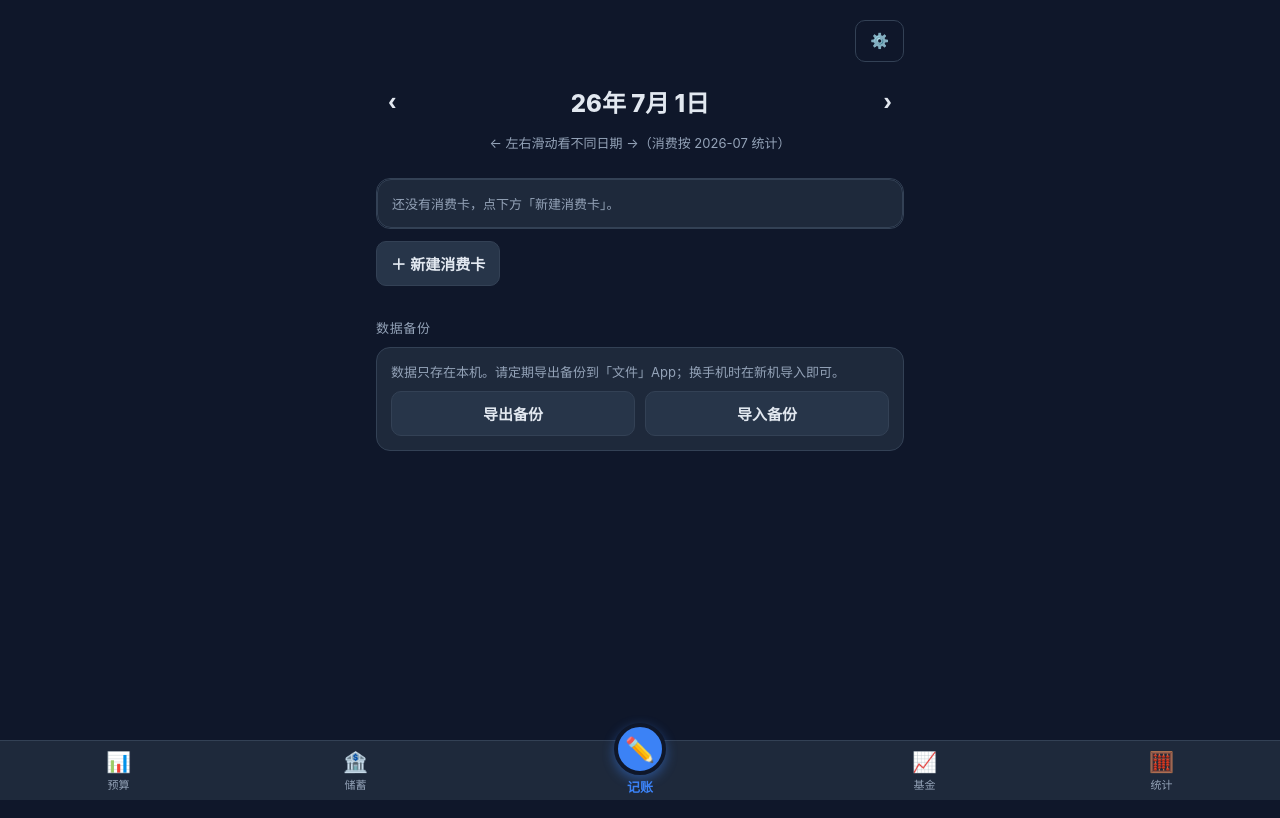
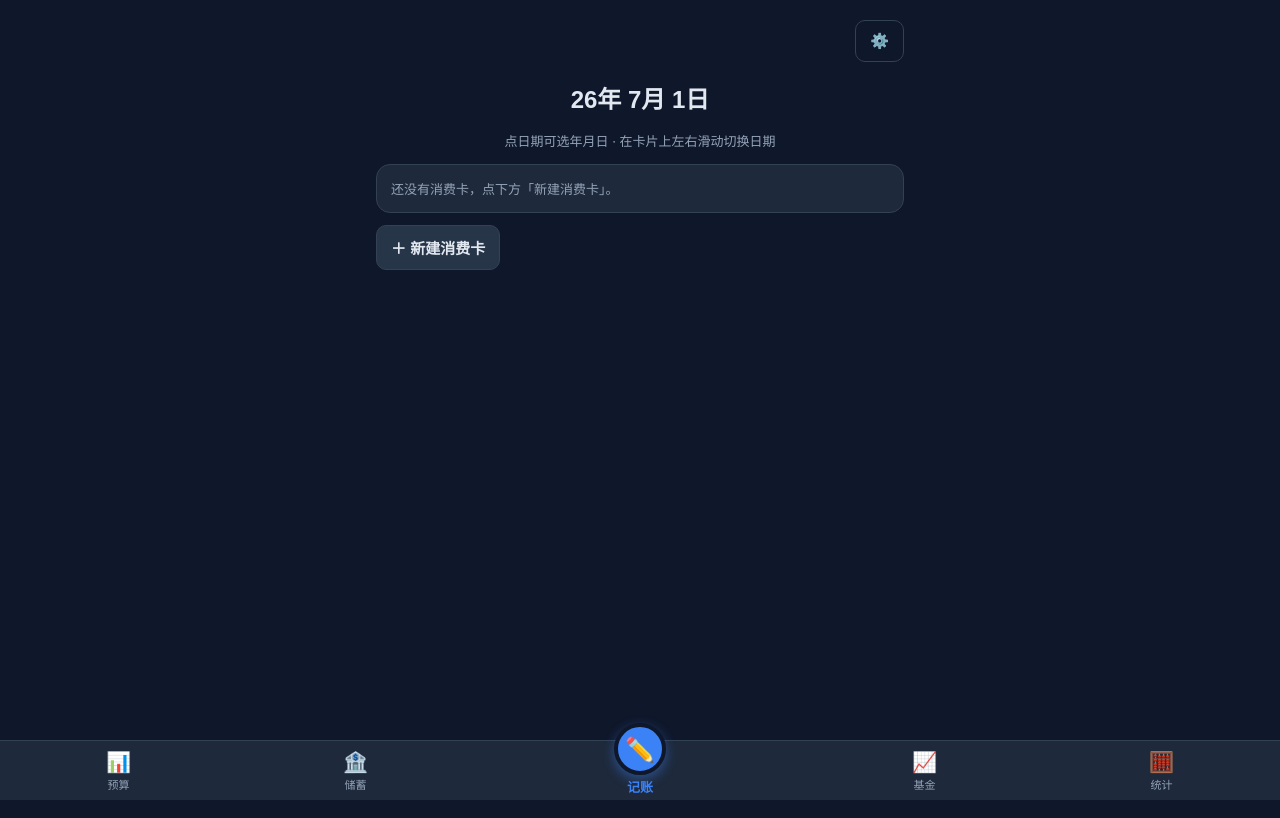
Before and after one commit to KkNeChar0n/Bookkeeping, a React (Vite) app in the folder apps/web/: page /cards in a window 1280 px wide. Built offline with nearby package versions, Linux system fonts and the light colour scheme.

Commit message:
修正收入差额累计范围(对齐每卡填写月,不多算未来); 导出导入移入设置页; 记账日期改点选年月日+卡片区整片滑动切日期+撑高

```diff
--- a/apps/web/src/pages/DailyPage.tsx
+++ b/apps/web/src/pages/DailyPage.tsx
@@ -1,7 +1,6 @@
 import { useRef, useState } from 'react';
 import { useNavigate } from 'react-router-dom';
 import { useSpendMonth, useTransactions } from '../api/hooks';
-import { BackupPanel } from '../components/BackupPanel';
 import { CreateCardForm } from '../components/CreateCardForm';
 import { addDays, fmtDateCN, fmtMoney, todayStr } from '../lib/format';
 import type { SpendMonthView } from '../services/spend.service';
@@ -11,56 +10,84 @@ export function DailyPage() {
   const month = date.slice(0, 7);
   const views = useSpendMonth(month);
   const navigate = useNavigate();
-  const startX = useRef<number | null>(null);
   const [showCreate, setShowCreate] = useState(false);
 
+  const dateRef = useRef<HTMLInputElement>(null);
+  const openPicker = () => {
+    const el = dateRef.current;
+    if (!el) return;
+    try {
+      if (typeof el.showPicker === 'function') el.showPicker();
+      else el.focus();
+    } catch {
+      el.focus();
+    }
+  };
+
+  // 在卡片区左右滑动切换日期（区分滑动/点击，点击仍进详情）
+  const swipeStart = useRef<{ x: number; y: number } | null>(null);
+  const swiped = useRef(false);
   const shift = (d: number) => setDate((cur) => addDays(cur, d));
   const onDown = (e: React.PointerEvent) => {
-    startX.current = e.clientX;
+    swipeStart.current = { x: e.clientX, y: e.clientY };
+    swiped.current = false;
   };
   const onUp = (e: React.PointerEvent) => {
-    if (startX.current === null) return;
-    const dx = e.clientX - startX.current;
-    startX.current = null;
-    if (dx > 40) shift(-1);
-    else if (dx < -40) shift(1);
+    if (!swipeStart.current) return;
+    const dx = e.clientX - swipeStart.current.x;
+    const dy = e.clientY - swipeStart.current.y;
+    swipeStart.current = null;
+    if (Math.abs(dx) > 45 && Math.abs(dx) > Math.abs(dy)) {
+      swiped.current = true;
+      shift(dx < 0 ? 1 : -1);
+    }
+  };
+  const onClickCapture = (e: React.MouseEvent) => {
+    if (swiped.current) {
+      e.stopPropagation();
+      swiped.current = false;
+    }
   };
 
   return (
     <div>
       <div className="row-between" style={{ marginBottom: 2 }}>
+        {date !== todayStr() ? (
+          <button className="today-btn" onClick={() => setDate(todayStr())}>
+            回今天
+          </button>
+        ) : (
           <span />
+        )}
         <button className="ghost" aria-label="设置" onClick={() => navigate('/settings')}>
           ⚙️
         </button>
       </div>
-      <div className="date-swipe" onPointerDown={onDown} onPointerUp={onUp}>
-        <div className="date-header">
-          <button className="ghost" onClick={() => shift(-1)} aria-label="前一天">
-            ‹
+
+      <div className="date-header" style={{ justifyContent: 'center', position: 'relative' }}>
+        <button className="date-text" onClick={openPicker}>
+          {fmtDateCN(date)}
         </button>
-          <div className="date-text">
-            {fmtDateCN(date)}
-            {date !== todayStr() && (
-              <button className="today-btn" onClick={() => setDate(todayStr())}>
-                回今天
-              </button>
-            )}
+        <input
+          ref={dateRef}
+          type="date"
+          value={date}
+          onChange={(e) => e.target.value && setDate(e.target.value)}
+          style={{ position: 'absolute', left: '50%', bottom: 0, width: 1, height: 1, opacity: 0, pointerEvents: 'none' }}
+        />
       </div>
-          <button className="ghost" onClick={() => shift(1)} aria-label="后一天">
-            ›
-          </button>
+      <div className="muted date-hint">点日期可选年月日 · 在卡片上左右滑动切换日期</div>
+
+      <div className="day-swipe" onPointerDown={onDown} onPointerUp={onUp} onClickCapture={onClickCapture}>
+        {views.data?.length ? (
+          <div className="stack">
+            {views.data.map((v) => (
+              <SpendCard key={v.cardId} v={v} date={date} />
+            ))}
           </div>
-        <div className="muted date-hint">← 左右滑动看不同日期 →（消费按 {month} 统计）</div>
-      </div>
-
-      <div className="stack">
-        {views.data?.length ? (
-          views.data.map((v) => <SpendCard key={v.cardId} v={v} date={date} />)
         ) : (
           <div className="card muted">还没有消费卡，点下方「新建消费卡」。</div>
         )}
-      </div>
 
         <div className="spacer" />
         <button onClick={() => setShowCreate((s) => !s)}>{showCreate ? '收起' : '＋ 新建消费卡'}</button>
@@ -69,9 +96,7 @@ export function DailyPage() {
             <CreateCardForm type="SPEND" placeholder="如：日常消费" />
           </div>
         )}
-
-      <div className="spacer" />
-      <BackupPanel />
+      </div>
     </div>
   );
 }
--- a/apps/web/src/pages/SavingsPage.tsx
+++ b/apps/web/src/pages/SavingsPage.tsx
@@ -2,7 +2,6 @@ import { useEffect, useState } from 'react';
 import { useNavigate } from 'react-router-dom';
 import { useCards, useSavingsList } from '../api/hooks';
 import { CreateCardForm } from '../components/CreateCardForm';
-import { BackupPanel } from '../components/BackupPanel';
 import { fmtMoney, fmtSigned } from '../lib/format';
 import type { Card } from '../api/types';
 
@@ -45,9 +44,6 @@ export function SavingsPage() {
           <CreateCardForm type="SAVINGS" placeholder="如：工资卡" />
         </div>
       )}
-
-      <div className="spacer" />
-      <BackupPanel />
     </div>
   );
 }
--- a/apps/web/src/pages/SettingsPage.tsx
+++ b/apps/web/src/pages/SettingsPage.tsx
@@ -1,6 +1,7 @@
 import { useState } from 'react';
 import { useNavigate } from 'react-router-dom';
 import { useAddCategory, useCategoryList, useRemoveCategory, useRenameCategory } from '../api/hooks';
+import { BackupPanel } from '../components/BackupPanel';
 
 export function SettingsPage() {
   const navigate = useNavigate();
@@ -23,6 +24,8 @@ export function SettingsPage() {
 
       <KindSection kind="income" title="收入类型" rows={income} />
       <KindSection kind="expense" title="支出类型" rows={expense} />
+
+      <BackupPanel />
     </div>
   );
 }
--- a/apps/web/src/services/budgetPlan.service.ts
+++ b/apps/web/src/services/budgetPlan.service.ts
@@ -145,6 +145,12 @@ export const budgetPlanService = {
     return rows.filter((r) => r.kind === 'IN').reduce((s, r) => s + r.amount, 0);
   },
 
+  /** 某储蓄卡「截至某月」的累计预期收入（只算 IN） */
+  async totalIncomeUpTo(cardId: string, month: string): Promise<Cents> {
+    const rows = await db.budgetDetails.where('cardId').equals(cardId).toArray();
+    return rows.filter((r) => r.kind === 'IN' && r.month <= month).reduce((s, r) => s + r.amount, 0);
+  },
+
   async deleteDetail(id: string): Promise<void> {
     await db.budgetDetails.delete(id);
   },
--- a/apps/web/src/services/reconciliation.service.ts
+++ b/apps/web/src/services/reconciliation.service.ts
@@ -1,5 +1,7 @@
 import { db } from '../db/db';
 import { savingsSummaryService } from './savingsSummary.service';
+import { budgetPlanService } from './budgetPlan.service';
+import { savingsActualService } from './savingsActual.service';
 import { spendService } from './spend.service';
 import { fromCents, toCents } from '../domain/money';
 
@@ -22,22 +24,28 @@ function thisMonth(): string {
 export const reconciliationService = {
   async compute(): Promise<Reconciliation> {
     const month = thisMonth();
-    const [savings, spendViews, cards, budgetDetails, savingsActuals] = await Promise.all([
+    const [savings, spendViews, cards] = await Promise.all([
       savingsSummaryService.list(),
       spendService.listForMonth(month),
       db.cards.toArray(),
-      db.budgetDetails.toArray(),
-      db.savingsActuals.toArray(),
     ]);
     const funds = cards.filter((c) => c.type === 'FUND');
 
     let savingsExpected = 0;
     let savingsActual = 0;
     let savingsFilled = true;
+    // 收入差额：只对已填真实额的卡、且累计范围对齐到该卡填写的月份
+    let cumExpectedIncome = 0;
+    let cumActualIncome = 0;
     for (const s of savings) {
       savingsExpected += toCents(s.expected);
-      if (s.actual !== null) savingsActual += toCents(s.actual);
-      else savingsFilled = false;
+      if (s.actual !== null) {
+        savingsActual += toCents(s.actual);
+        cumExpectedIncome += await budgetPlanService.totalIncomeUpTo(s.cardId, s.month);
+        cumActualIncome += await savingsActualService.cumIncomeUpTo(s.cardId, s.month);
+      } else {
+        savingsFilled = false;
+      }
     }
 
     let fundPrincipal = 0;
@@ -49,14 +57,6 @@ export const reconciliationService = {
     const fundProfit = fundValue - fundPrincipal;
 
     const overspend = spendViews.reduce((s, v) => s + Math.max(0, -toCents(v.remaining)), 0);
-
-    // 累计收入差额（截至本月）：实际收入(储蓄tab) − 预期收入(预算 IN)
-    const cumExpectedIncome = budgetDetails
-      .filter((d) => d.kind === 'IN' && d.month <= month)
-      .reduce((s, d) => s + d.amount, 0);
-    const cumActualIncome = savingsActuals
-      .filter((r) => r.month <= month)
-      .reduce((s, r) => s + (r.income ?? 0), 0);
     const incomeDiff = cumActualIncome - cumExpectedIncome;
 
     const budgetTotal = savingsExpected + fundPrincipal;
--- a/apps/web/src/services/savingsActual.service.ts
+++ b/apps/web/src/services/savingsActual.service.ts
@@ -59,6 +59,12 @@ export const savingsActualService = {
     return rows.filter((r) => r.month === month).reduce((s, r) => s + (r.income ?? 0), 0);
   },
 
+  /** 某储蓄卡「截至某月」的累计真实收入 */
+  async cumIncomeUpTo(cardId: string, month: string): Promise<Cents> {
+    const rows = await db.savingsActuals.where('cardId').equals(cardId).toArray();
+    return rows.filter((r) => r.month <= month).reduce((s, r) => s + (r.income ?? 0), 0);
+  },
+
   async remove(id: string): Promise<void> {
     await db.savingsActuals.delete(id);
   },
--- a/apps/web/src/styles/index.css
+++ b/apps/web/src/styles/index.css
@@ -428,6 +428,16 @@ td:first-child {
   font-size: 12px;
   margin-bottom: 14px;
 }
+/* 记账：卡片区大滑动热区，撑到底部 tab */
+.day-swipe {
+  touch-action: pan-y;
+  min-height: calc(100dvh - 230px);
+}
+.date-text {
+  background: transparent;
+  border: none;
+  padding: 4px 8px;
+}
 
 /* ---- 卡片管理：每张卡一块，操作独立成行 ---- */
 .card-row {
```
Lines whose indentation alone changed are shown as unchanged.
